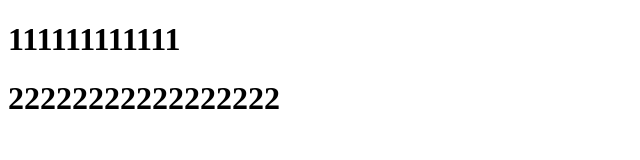
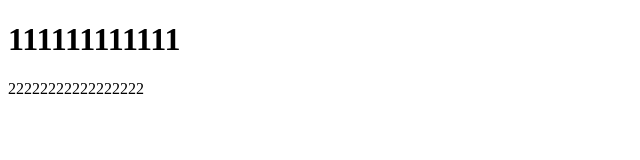
Before and after one commit to Andrew314150/rep1, a plain HTML site: page index.html in a window 1280 px wide. Shown: the whole page, without its empty margins (0-640 px from the left). Drawn offline with Linux system fonts and the light colour scheme.

Commit message:
Update index.html

```diff
--- a/index.html
+++ b/index.html
@@ -1,5 +1,5 @@
 <!DOCTYPE html>
 <html>
   <body>
-    <h1>111111111111<h1>
+    <h1>111111111111</h1>
       22222222222222222
```
